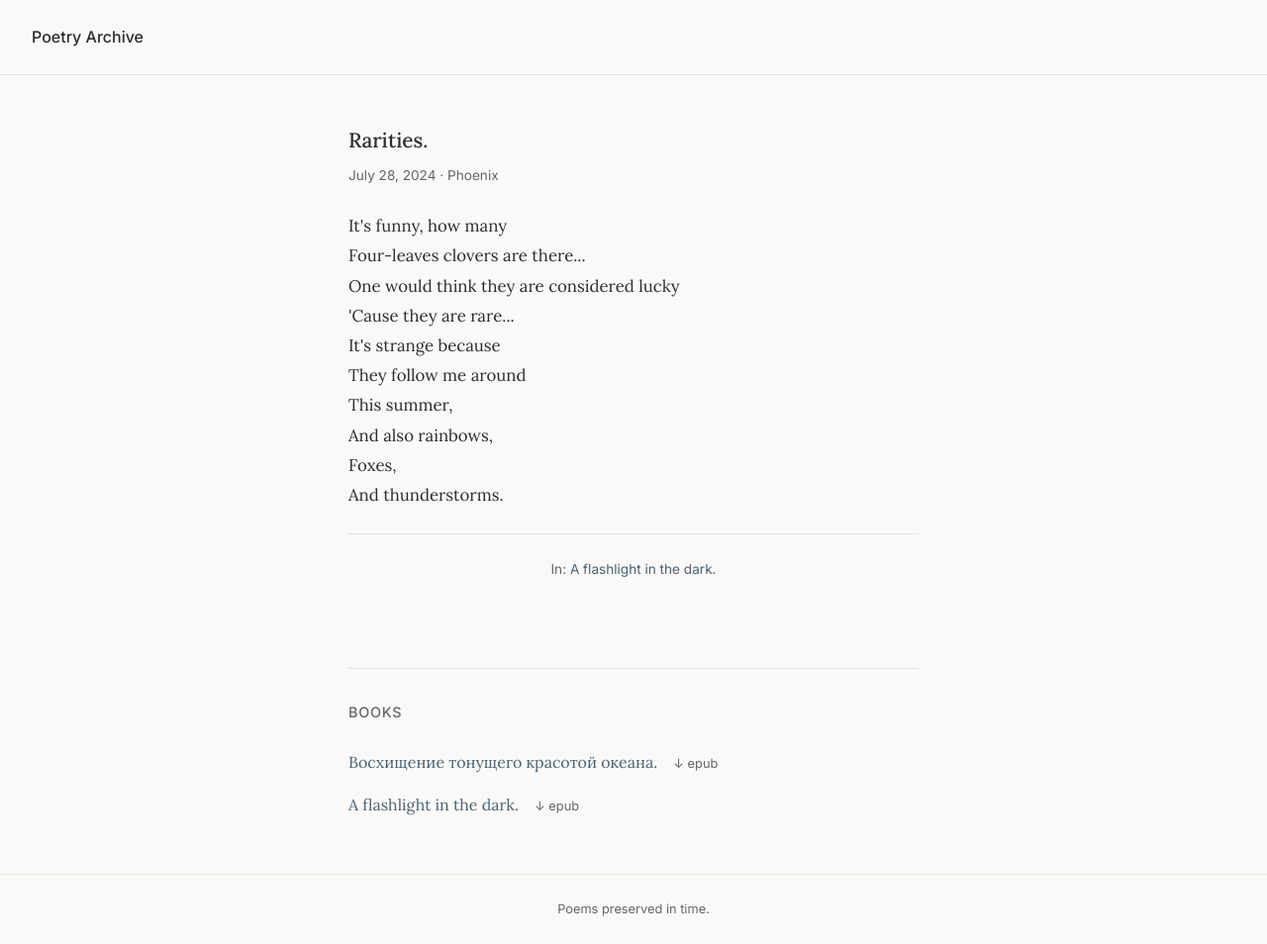
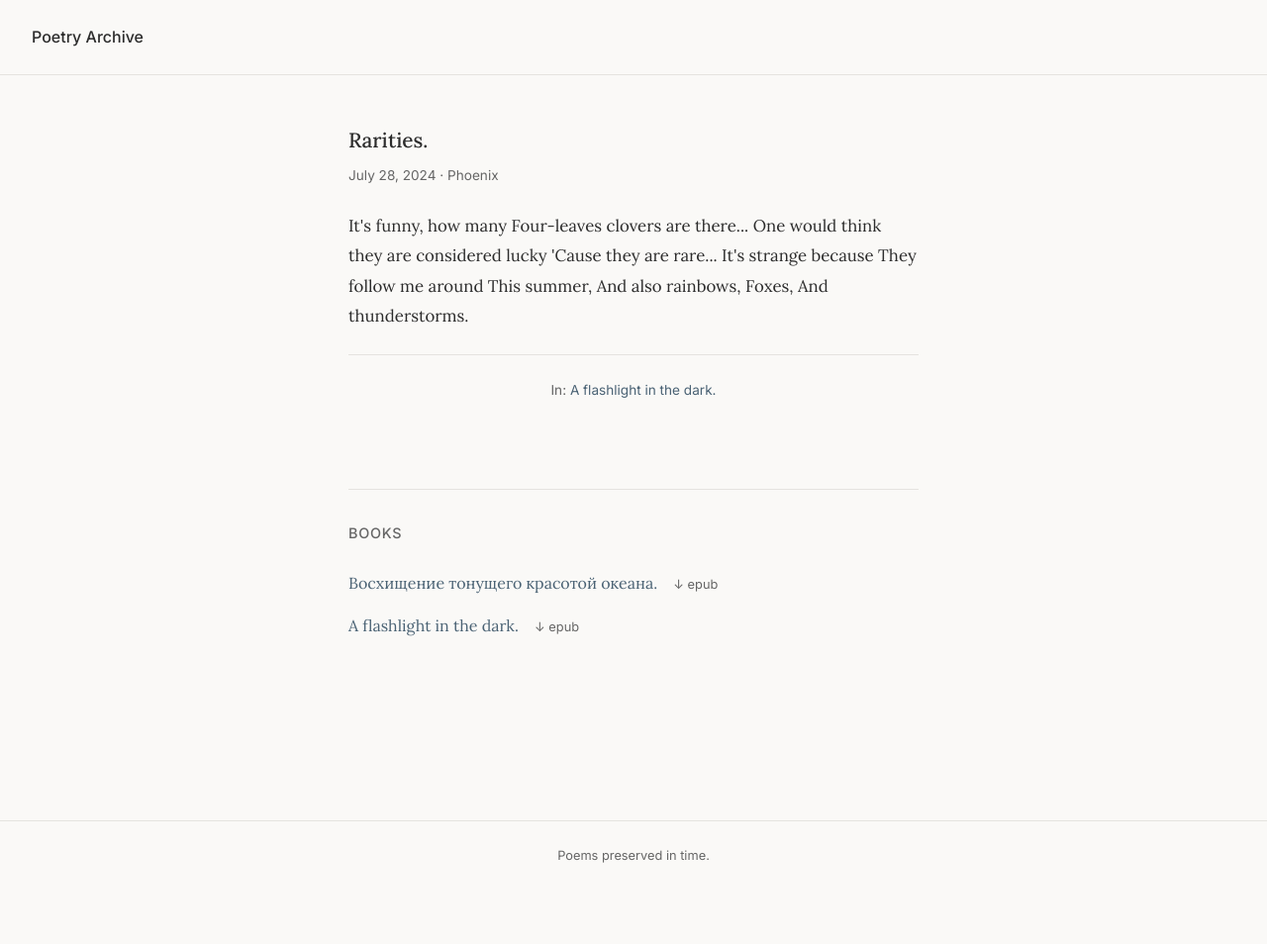
Before and after one commit to whobyphoenix/poetry, a Jekyll site: the page built from index.md, in a window 1280 px wide. Shown: the whole page at 99% size. Built offline with Jekyll 4.4.1, drawn with Linux system fonts in a browser that asks for light colours; after the commit the page ends 900 px from its top, so only the background shows below that.

Commit message:
Remove unnecessary 'newline_to_br' call

```diff
--- a/_layouts/book.html
+++ b/_layouts/book.html
@@ -86,7 +86,7 @@ layout: default
       </header>
 
       <div class="poem-body">
-{{ poem.text | newline_to_br }}
+{{ poem.text }}
       </div>
     </section>
     {% endfor %}
--- a/index.md
+++ b/index.md
@@ -63,7 +63,7 @@ layout: default
   </header>
 
   <div class="poem-body">
-{{ latest.text | newline_to_br }}
+{{ latest.text }}
   </div>
 
   {% assign has_books = latest.books | default: latest.book | default: "" %}
```
